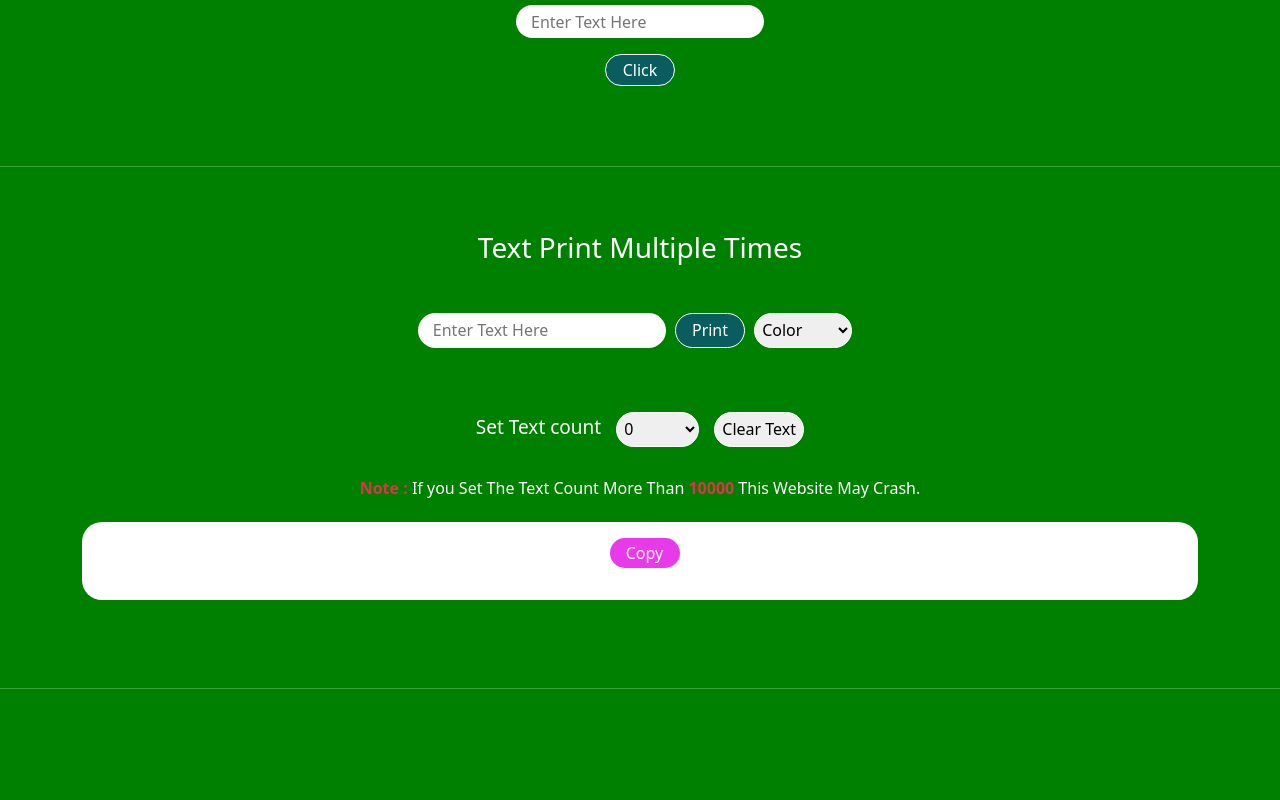
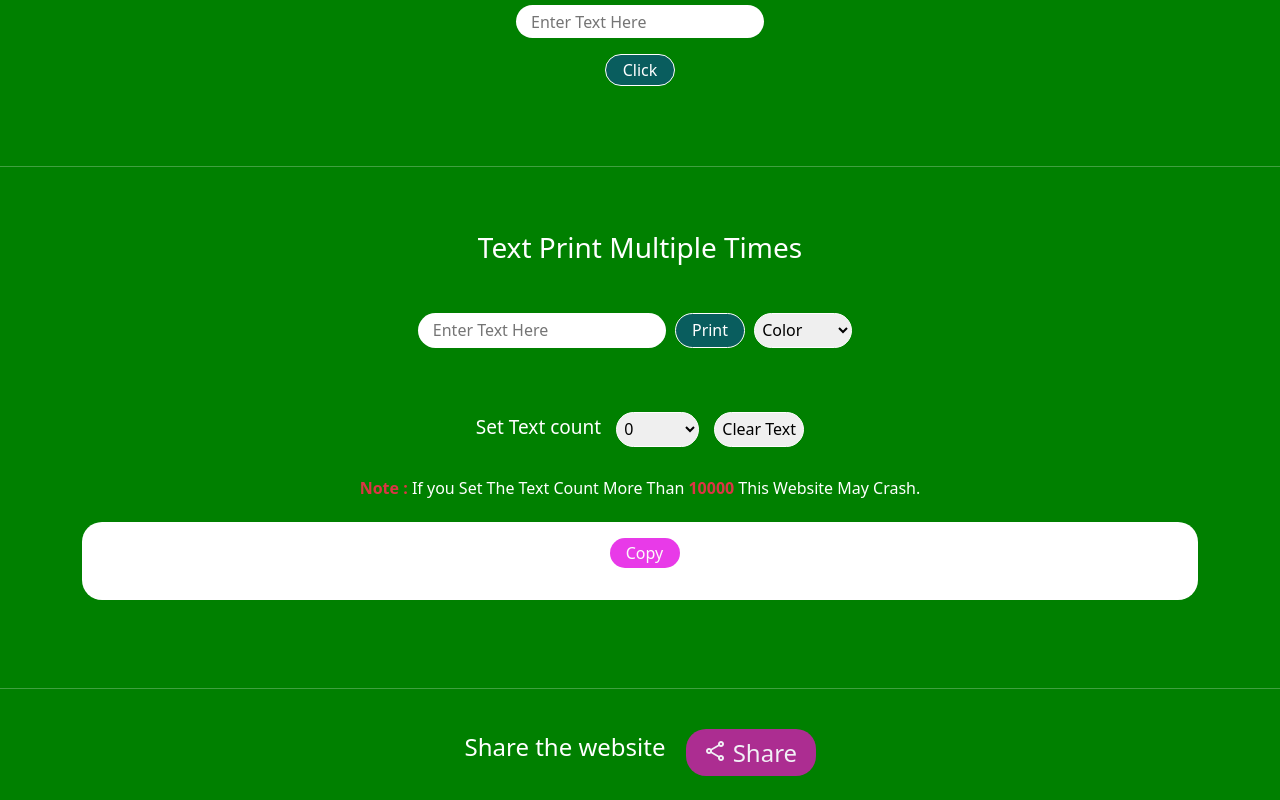
Before and after one commit to goduguvenugopal/javascript.projects, a plain HTML site: page index.html in a window 1280 px wide. Shown: the part 2757-3557 px from the top of the page. Before the commit the page ends 3462 px from the top, so only its background shows below. Drawn offline with nearby package versions, Linux system fonts and the light colour scheme.

Commit message:
added share button

```diff
--- a/index.html
+++ b/index.html
@@ -253,18 +253,28 @@
         </select>
         <button id="countbtn2" onclick="cleartext()">Clear Text</button>
       </div>
-      <h6 class="my-3 text-white ">
-        <strong class="text-danger">Note :</strong> If you Set The Text Count More Than
-        <b class="text-danger">10000</b> This Website May Crash.
+      <h6 class="my-3 text-white">
+        <strong class="text-danger">Note :</strong> If you Set The Text Count
+        More Than <b class="text-danger">10000</b> This Website May Crash.
       </h6>
       <div class="dis-cont container py-3 my-4 bg-white">
         <button id="copybtn" class="mb-2">Copy</button>
+
         <h5 class="" id="dispcount"></h5>
       </div>
-    </div>  <hr class="text-white" />
+    </div>
+    <hr class="text-white" />
 
-    <div class="container"></div>
+    <div class="container  py-4">
+      <div class="d-flex justify-content-center">
+      <h4 class="mt-1 text-white">Share the website</h4>
+      <div id="sharebt" class="px-3" onclick="shareFunc()">
 
+        <span class="material-symbols-outlined ">Share</span>
+        <h4 class=" " >Share</h4>
+        </div>
+      </div>
+    </div>
 
     <script
       src="https://cdn.jsdelivr.net/npm/bootstrap@5.0.2/dist/js/bootstrap.bundle.min.js"
--- a/script.js
+++ b/script.js
@@ -169,3 +169,15 @@ textColor.addEventListener("change", function () {
   const textCol = textColor.value;
   outputDiv.style.color = textCol;
 });
+
+// share websit Code
+
+
+function shareFunc(){
+  navigator.share({
+    text: "check the website",
+    url:"https://goduguvenugopal.github.io/javascript.projects/"
+
+
+  })
+}
--- a/style.css
+++ b/style.css
@@ -325,12 +325,9 @@
   border-radius: 20px;
   margin: 10px;
   overflow-wrap: break-word;
-
-
 }
 
-
-#counttext{
+#counttext {
   border: none;
   outline: none;
   border-radius: 20px;
@@ -339,7 +336,7 @@
   margin-bottom: 16px;
 }
 
-#countbtn{
+#countbtn {
   background-color: rgb(9, 93, 94);
   color: white;
   border: none;
@@ -363,14 +360,13 @@
   border: none;
 }
 
-.sethead{
-font-size: 19px;
-margin-right: 10px;
-color: white;
-
+.sethead {
+  font-size: 19px;
+  margin-right: 10px;
+  color: white;
 }
 
-#textcolor{
+#textcolor {
   height: 35px;
   border: none;
   border-radius: 20px;
@@ -382,8 +378,8 @@ color: white;
   margin-right: 10px;
 }
 
-#selectcount{
-   height: 35px;
+#selectcount {
+  height: 35px;
   border: none;
   border-radius: 20px;
   outline: none;
@@ -394,7 +390,7 @@ color: white;
   margin-right: 10px;
 }
 
-#countbtn2{
+#countbtn2 {
   height: 35px;
   border: none;
   border-radius: 20px;
@@ -417,7 +413,7 @@ color: white;
   border: none;
 }
 
-#copybtn{
+#copybtn {
   background-color: rgb(232, 58, 232);
   color: rgb(253, 250, 250);
   border: none;
@@ -430,8 +426,24 @@ color: white;
   padding: 3px;
 }
 
-#copybtn:hover{
+#copybtn:hover {
   background-color: rgb(78, 196, 243);
   color: white;
+}
 
+#sharebt {
+  background-color: rgb(172, 45, 145);
+  color: rgb(241, 240, 245);
+  display: flex;
+  justify-content: space-around;
+  border-radius: 20px;
+  width: 130px;
+  padding-top: 10px;
+  cursor: pointer;
+  margin-left: 20px;
 }
+
+#sharebt:hover {
+  background-color: rgb(53, 119, 199);
+  color: white;
+}
```
